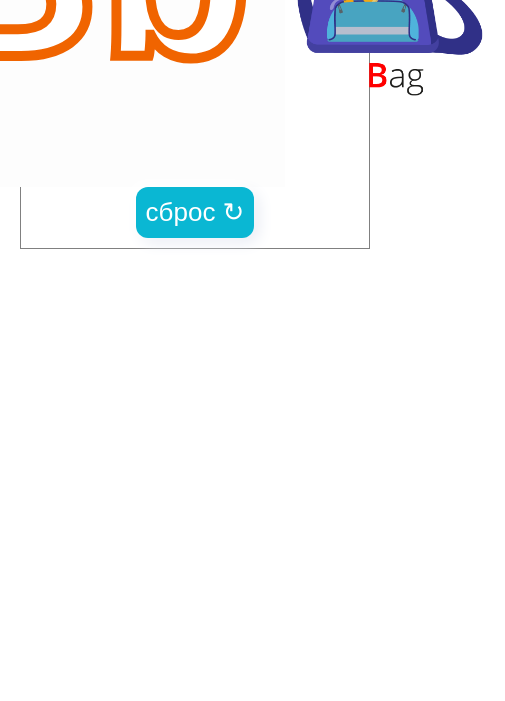
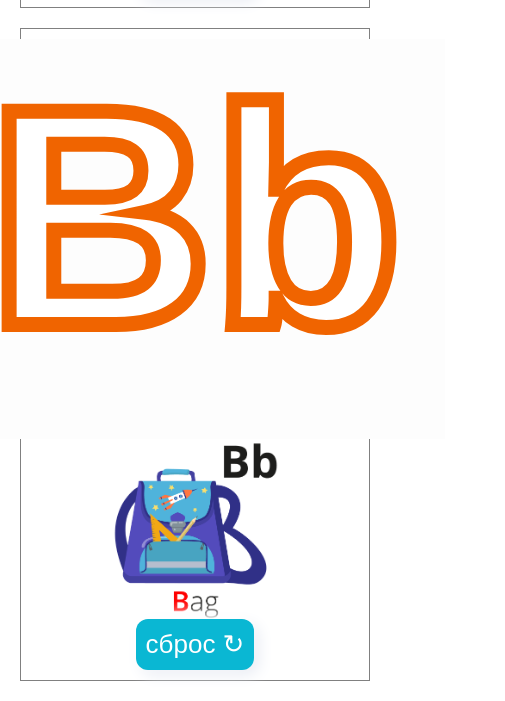
Before and after one commit to Igor-Polonskiy/letterTracing, a plain HTML site: page index.html in a window 390 px wide. Shown: the part 737-1438 px from the top of the page, 505 px wide, since content can reach past the window. Before the commit the page ends 1006 px from the top, so only its background shows below. Drawn offline with Linux system fonts and the light colour scheme.

Commit message:
media 1200px

```diff
--- a/js-data/script.js
+++ b/js-data/script.js
@@ -30,9 +30,9 @@
 
     function setupCanvas() {
         c.height = 400;
-        c.width = 400;
+        c.width = 500;
         cx.lineCap = 'round';
-        cx.font = `bold 250px ${font}`;
+        cx.font = `bold 310px ${font}`;
         cx.fillStyle = 'rgb(255, 255, 255)';
         cx.textBaseline = 'middle';
 
@@ -54,7 +54,7 @@
     function drawletterBorder(letter) {
         let centerx = (c.width - cx.measureText(letter).width) / 2;
         let centery = c.height / 2;
-        cx.lineWidth = 10;
+        cx.lineWidth = 15;
         cx.lineCap = 'round'
         cx.strokeStyle = 'rgb(240, 100, 0)';
         cx.strokeText(letter, centerx, centery);
@@ -74,7 +74,7 @@
         } else {
             cx.strokeStyle = drowColor;
 
-            cx.lineWidth = 22;
+            cx.lineWidth = 28;
             cx.lineTo(x, y);
             cx.stroke();
             cx.beginPath();
@@ -121,7 +121,7 @@
     };
 
     function pulse() {
-        let size = 250
+        let size = 310
 
         audio.play()
 
--- a/js-data/script1.js
+++ b/js-data/script1.js
@@ -26,9 +26,9 @@
 
     function setupCanvas() {
         c.height = 400;
-        c.width = 400;
+        c.width = 500;
         cx.lineCap = 'round';
-        cx.font = `bold 250px ${font}`;
+        cx.font = `bold 310px ${font}`;
         cx.fillStyle = 'rgb(255, 255, 255)';
         cx.textBaseline = 'middle';
 
@@ -50,7 +50,7 @@
     function drawletterBorder(letter) {
         let centerx = (c.width - cx.measureText(letter).width) / 2;
         let centery = c.height / 2;
-        cx.lineWidth = 10;
+        cx.lineWidth = 15;
         cx.lineCap = 'round'
         cx.strokeStyle = 'rgb(240, 100, 0)';
         cx.strokeText(letter, centerx, centery);
@@ -70,7 +70,7 @@
         } else {
             cx.strokeStyle = drowColor;
 
-            cx.lineWidth = 22;
+            cx.lineWidth = 28;
             cx.lineTo(x, y);
             cx.stroke();
             cx.beginPath();
@@ -117,7 +117,7 @@
     };
 
     function pulse() {
-        let size = 250
+        let size = 310
 
         audio.play()
 
--- a/styles/style.css
+++ b/styles/style.css
@@ -58,3 +58,12 @@
 .task1Btn:hover {
     box-shadow: -5px -5px 15px #b8b7b7, 5px 5px 15px #99999b;
 }
+
+@media(max-width: 1200px) {
+    .letter_img {
+        flex-direction: column;
+    }
+    .letter_img>img {
+        max-width: 180px;
+    }
+}
```
